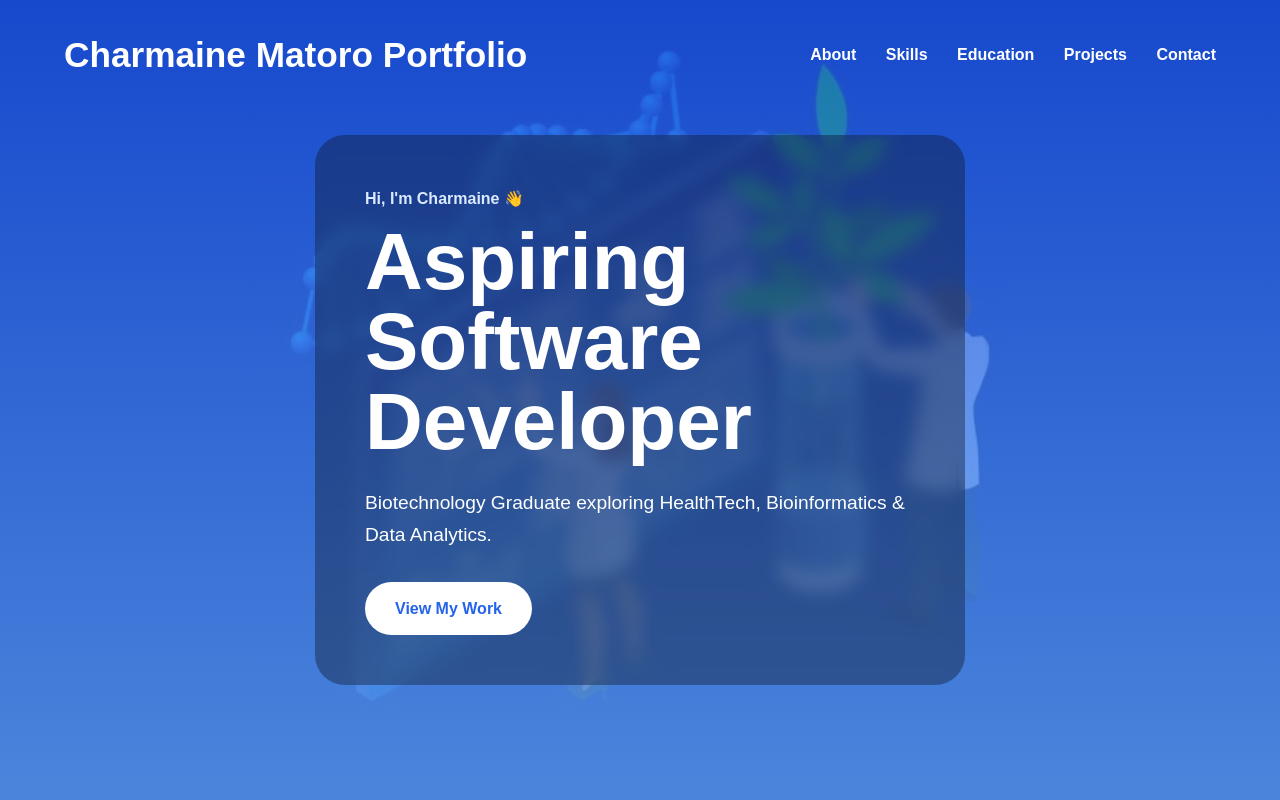
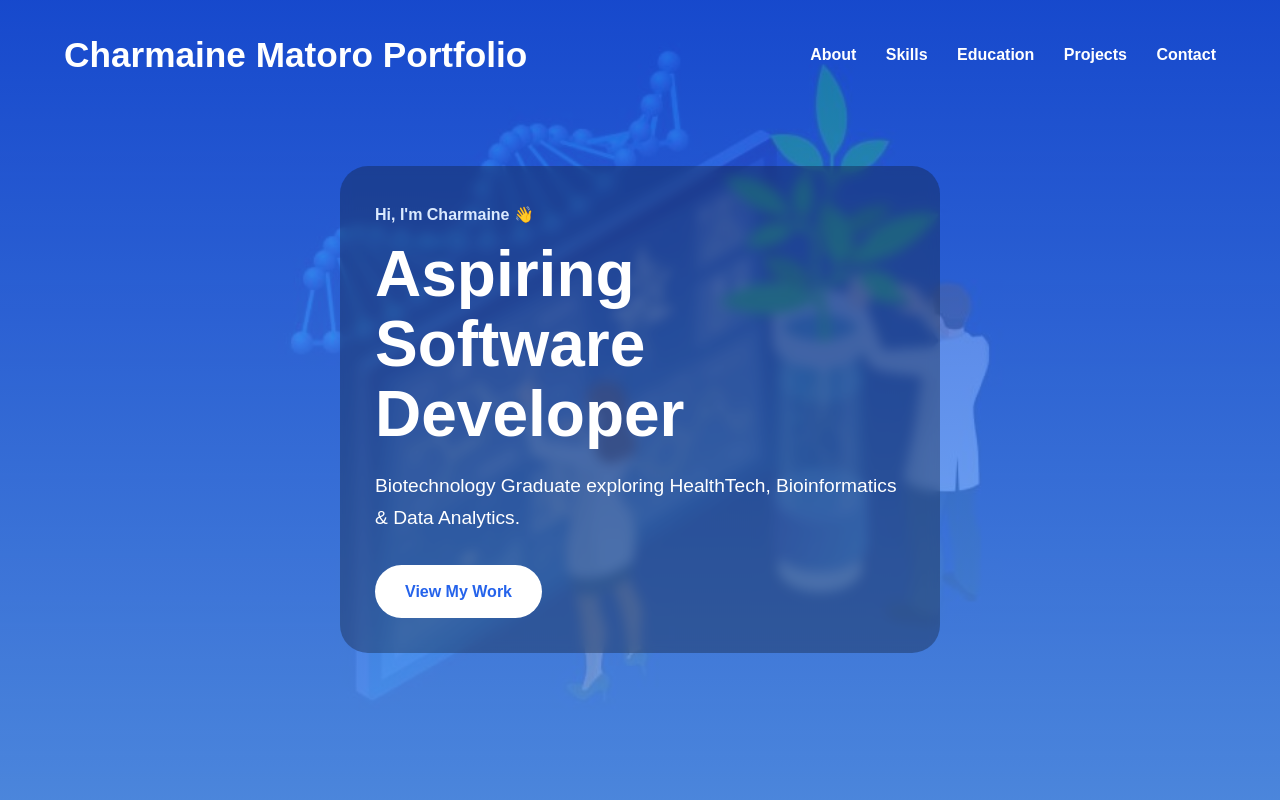
Before and after one commit to CharmaineLM/Charmaine-portfolio, a plain HTML site: page index.html in a window 1280 px wide. Shown: the top 800 px of the page. Drawn offline with Linux system fonts and the light colour scheme.

Commit message:
Update style.css

```diff
--- a/style.css
+++ b/style.css
@@ -59,7 +59,7 @@ body {
 
 .hero-content {
   justify-content: center;
-  gap: 80px;
+  gap: 50px;
   width: 90%;
   max-width: 1100px;
   margin: auto;
@@ -69,13 +69,15 @@ body {
 }
 
 .hero-text {
-  max-width: 650px;
-}
-  .hero-text {
-  background: rgba(15, 23, 42, 0.40);
-  padding: 50px;
-  border-radius: 30px;
-  backdrop-filter: blur(8px);
+  max-width: 600px;
+
+  background: rgba(15, 23, 42, 0.35);
+
+  padding: 35px;
+
+  border-radius: 28px;
+
+  backdrop-filter: blur(6px);
 }
 
 
@@ -86,9 +88,9 @@ body {
 }
 
 .hero-text h1 {
-  font-size: 5rem;
-  line-height: 1;
-  margin-bottom: 25px;
+  font-size: 4rem;
+  line-height: 1.1;
+  margin-bottom: 20px;
 }
 
 .hero-text h3 {
```
